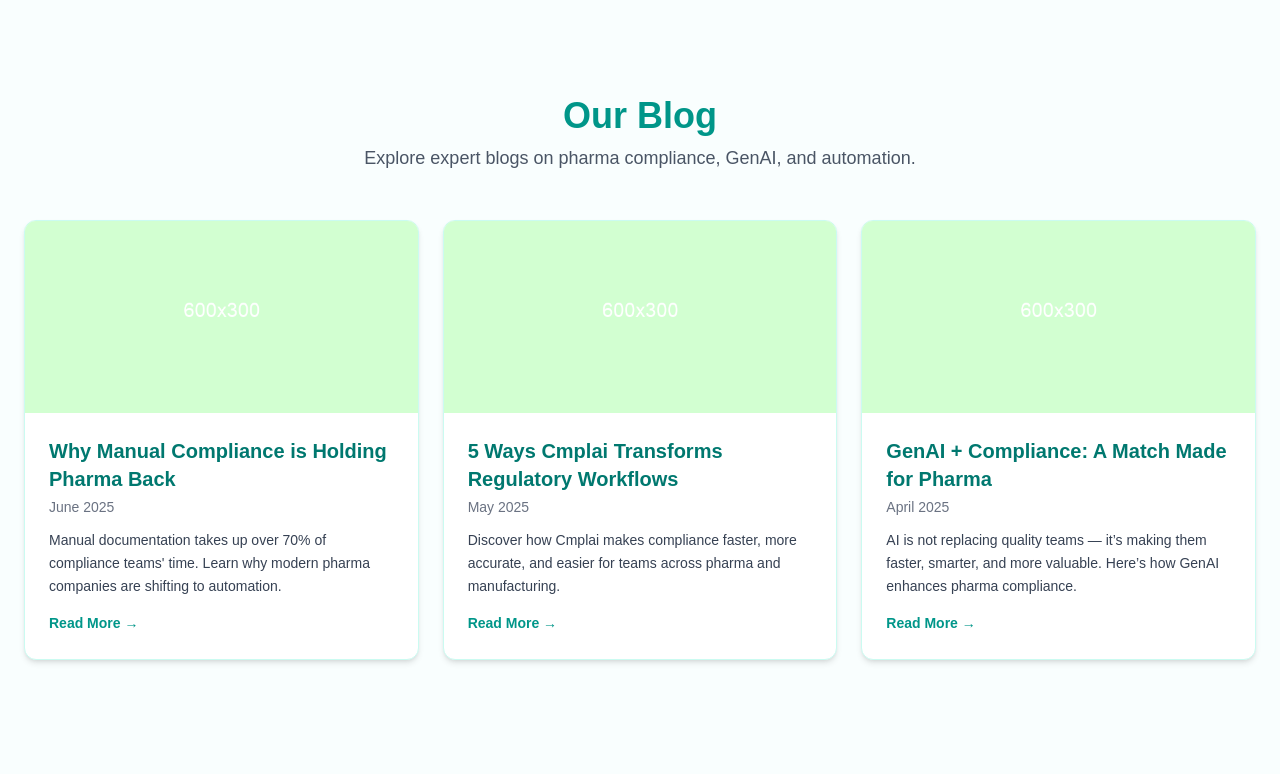
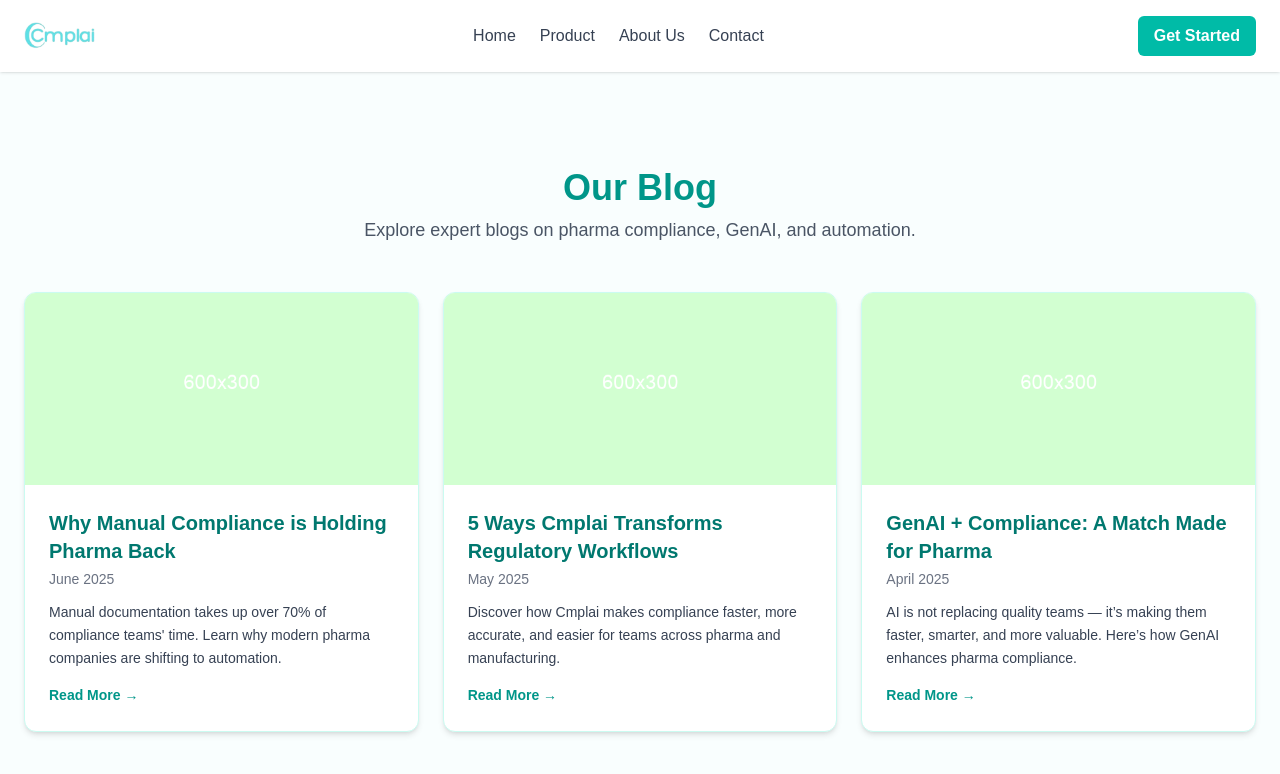
Before and after one commit to Narsimha1729/cmplai-adv, a Next.js app: page /blog in a window 1280 px wide. Shown: the top 774 px of the page. Built offline with nearby package versions, Linux system fonts and the light colour scheme.

Commit message:
Finished

```diff
--- a/app/blog/page.jsx
+++ b/app/blog/page.jsx
@@ -1,3 +1,4 @@
+import Navbar from '@/components/Navbar';
 import BlogSection from '@/components/BlogSection';
 
 export const metadata = {
@@ -7,6 +8,8 @@ export const metadata = {
 
 export default function BlogPage() {
   return (
+    <>
+    <Navbar />
     <section className="py-24 px-6 bg-[#f9fefe] min-h-screen">
       <div className="max-w-7xl mx-auto">
         <div className="text-center mb-12">
@@ -18,5 +21,6 @@ export default function BlogPage() {
         <BlogSection />
       </div>
     </section>
+    </>
   );
 }
```
